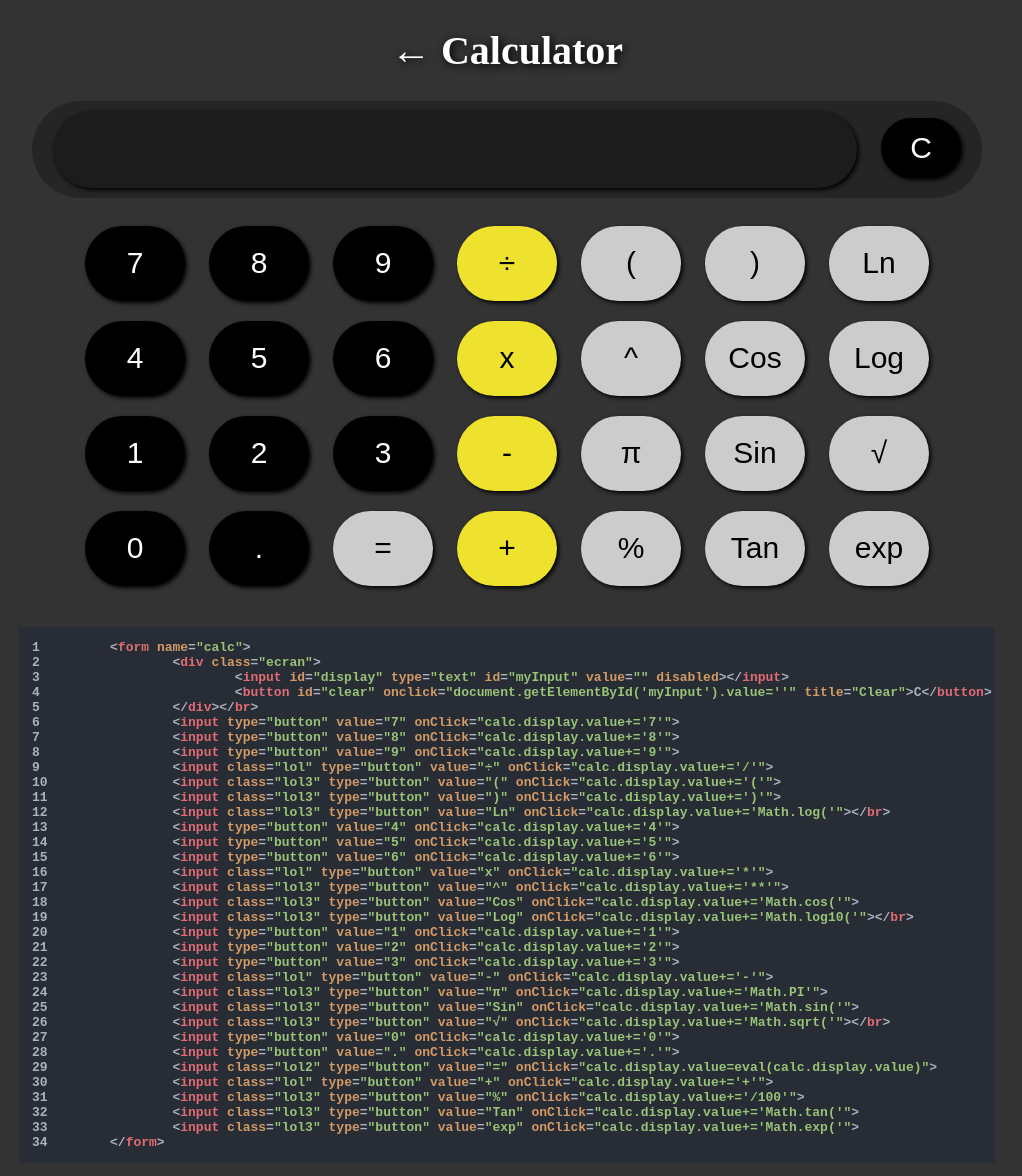
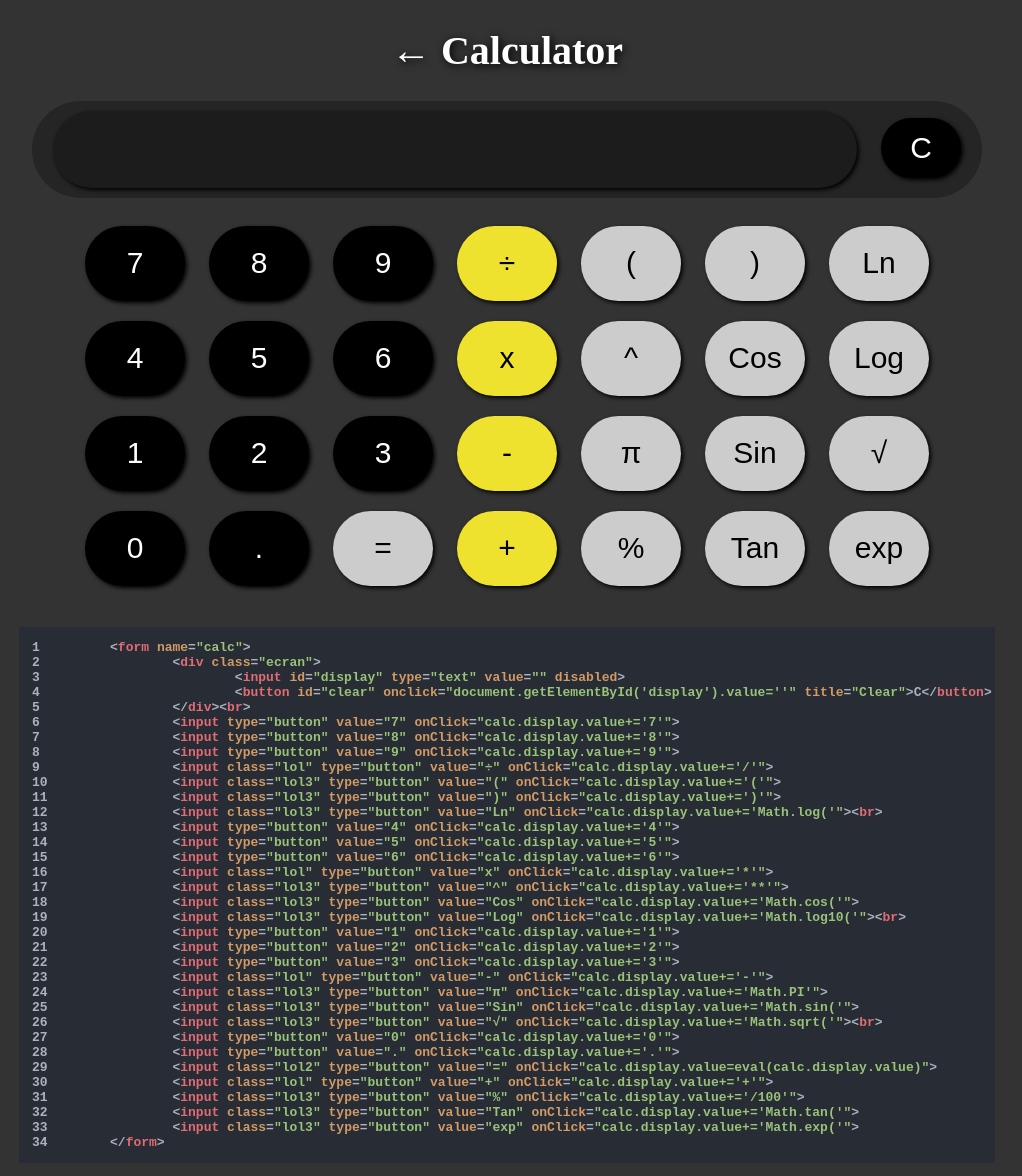
Before and after one commit to PouletEnSlip/pouletenslip.github.io, a Jekyll site: the page pages/calculator/index.html, which Jekyll copies as it is, in a window 1280 px wide. Shown: the whole page, without its empty margins (133-1155 px from the left). Built offline with Jekyll 4.4.1, drawn with Linux system fonts in a browser that asks for light colours.

Commit message:
Update index.html

```diff
--- a/pages/calculator/index.html
+++ b/pages/calculator/index.html
@@ -46,30 +46,30 @@
 	</form><br>
 	<pre><code>	&lt;form name="calc"&gt;
 		&lt;div class="ecran"&gt;
-			&lt;input id="display" type="text" id="myInput" value="" disabled&gt;&lt;/input&gt;
-			&lt;button id="clear" onclick="document.getElementById('myInput').value=''" title="Clear"&gt;C&lt;/button&gt;
-		&lt;/div&gt;&lt;/br&gt;
+			&lt;input id="display" type="text" value="" disabled&gt;
+			&lt;button id="clear" onclick="document.getElementById('display').value=''" title="Clear"&gt;C&lt;/button&gt;
+		&lt;/div&gt;&lt;br&gt;
 		&lt;input type="button" value="7" onClick="calc.display.value+='7'"&gt;
 		&lt;input type="button" value="8" onClick="calc.display.value+='8'"&gt;
 		&lt;input type="button" value="9" onClick="calc.display.value+='9'"&gt;
 		&lt;input class="lol" type="button" value="&#247;" onClick="calc.display.value+='/'"&gt;
 		&lt;input class="lol3" type="button" value="(" onClick="calc.display.value+='('"&gt;
 		&lt;input class="lol3" type="button" value=")" onClick="calc.display.value+=')'"&gt;
-		&lt;input class="lol3" type="button" value="Ln" onClick="calc.display.value+='Math.log('"&gt;&lt;/br&gt;
+		&lt;input class="lol3" type="button" value="Ln" onClick="calc.display.value+='Math.log('"&gt;&lt;br&gt;
 		&lt;input type="button" value="4" onClick="calc.display.value+='4'"&gt;
 		&lt;input type="button" value="5" onClick="calc.display.value+='5'"&gt;
 		&lt;input type="button" value="6" onClick="calc.display.value+='6'"&gt;
 		&lt;input class="lol" type="button" value="x" onClick="calc.display.value+='*'"&gt;
 		&lt;input class="lol3" type="button" value="^" onClick="calc.display.value+='**'"&gt;
 		&lt;input class="lol3" type="button" value="Cos" onClick="calc.display.value+='Math.cos('"&gt;
-		&lt;input class="lol3" type="button" value="Log" onClick="calc.display.value+='Math.log10('"&gt;&lt;/br&gt;
+		&lt;input class="lol3" type="button" value="Log" onClick="calc.display.value+='Math.log10('"&gt;&lt;br&gt;
 		&lt;input type="button" value="1" onClick="calc.display.value+='1'"&gt;
 		&lt;input type="button" value="2" onClick="calc.display.value+='2'"&gt;
 		&lt;input type="button" value="3" onClick="calc.display.value+='3'"&gt;
 		&lt;input class="lol" type="button" value="-" onClick="calc.display.value+='-'"&gt;
 		&lt;input class="lol3" type="button" value="π" onClick="calc.display.value+='Math.PI'"&gt;
 		&lt;input class="lol3" type="button" value="Sin" onClick="calc.display.value+='Math.sin('"&gt;
-		&lt;input class="lol3" type="button" value="√" onClick="calc.display.value+='Math.sqrt('"&gt;&lt;/br&gt;
+		&lt;input class="lol3" type="button" value="√" onClick="calc.display.value+='Math.sqrt('"&gt;&lt;br&gt;
 		&lt;input type="button" value="0" onClick="calc.display.value+='0'"&gt;
 		&lt;input type="button" value="." onClick="calc.display.value+='.'"&gt;
 		&lt;input class="lol2" type="button" value="=" onClick="calc.display.value=eval(calc.display.value)"&gt;
```
